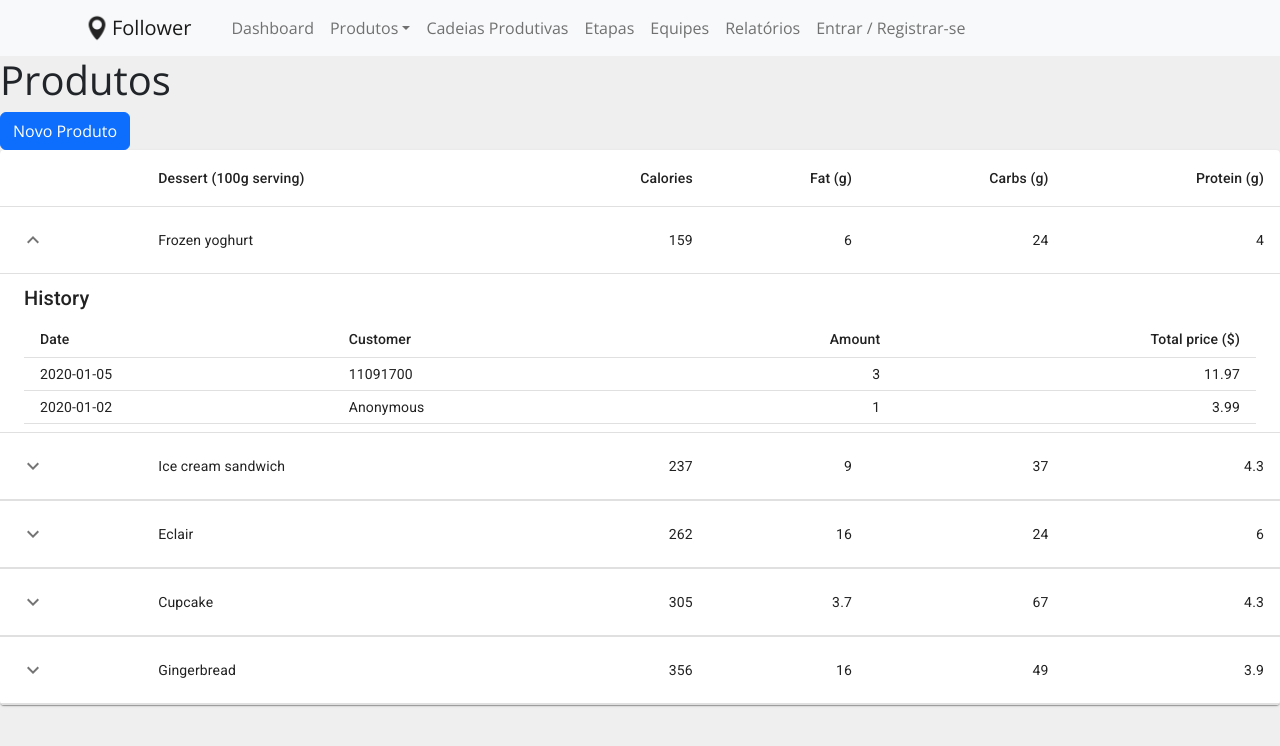
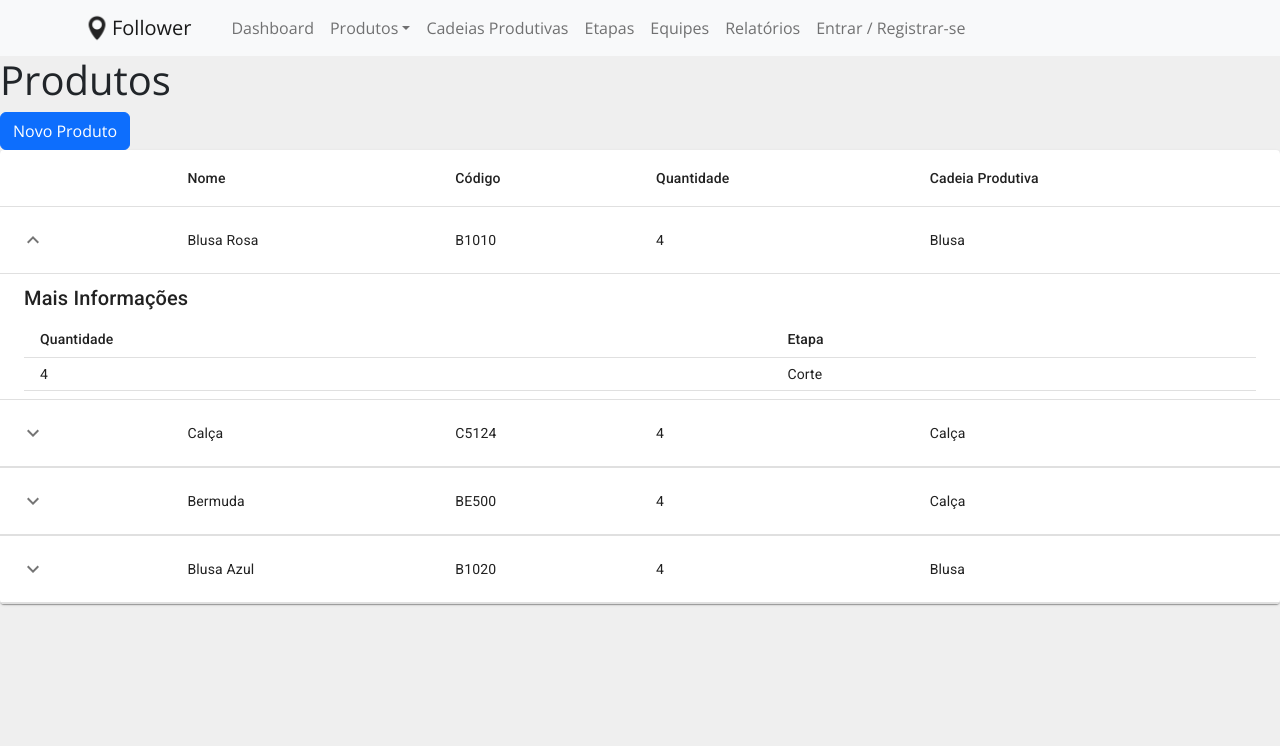
Before and after one commit to dsm-cefet-rj/trabalho-integrado-2022-2-grupo-1-psw, a React (Create React App) app: page /produtos in a window 1280 px wide. Both pictures are taken after a click on the button 33 px from the left and 240 px from the top of the page. Shown: the top 746 px of the page. Built offline with nearby package versions, Linux system fonts and the light colour scheme.

Commit message:
Collapsible Table Implementada em Produtos

```diff
--- a/src/components/produtos/Forms.js
+++ b/src/components/produtos/Forms.js
@@ -1,12 +1,12 @@
 import Button from 'react-bootstrap/Button';
 import Form from 'react-bootstrap/Form';
 
-function Forms2() {
+function Forms() {
   return (
     <Form>
-      <Form.Group className="mb-3" controlId="formApelido">
-        <Form.Label>Apelido</Form.Label>
-        <Form.Control type="string" placeholder="Digite o apelido do produto" />
+      <Form.Group className="mb-3" controlId="formNome">
+        <Form.Label>Nome</Form.Label>
+        <Form.Control type="string" placeholder="Digite o nome do produto" />
       </Form.Group>
 
       <Form.Group className="mb-3" controlId="formCodigo">
@@ -37,4 +37,4 @@ function Forms2() {
   );
 }
 
-export default Forms2;
+export default Forms;
--- a/src/components/produtos/Table.js
+++ b/src/components/produtos/Table.js
@@ -1,46 +1,130 @@
-function Table(){
-   return (
-    <table class="table table-striped table-hover table-bordered">
-        <thead class="thead-light">
-            <tr>
-            <th scope="col">Apelido</th>
-            <th scope="col">Código</th>
-            <th scope="col">Quantidade</th>
-            <th scope="col">Cadeia Produtiva</th>
-            <th scope="col">Etapa</th>
-            </tr>
-        </thead>
-        <tbody>
-            <tr>
-            <th scope="row">Blusa Azul</th>
-            <td>3222</td>
-            <td>3</td>
-            <td>Blusa</td>
-            <td>Corte</td>
-            </tr>
-            <tr>
-            <th scope="row">Calça Jeans</th>
-            <td>5677</td>
-            <td>8</td>
-            <td>Roupa de Baixo</td>
-            <td>Corte</td>
-            </tr>
-            <tr>
-            <th scope="row">Bermuda</th>
-            <td>7644</td>
-            <td>7</td>
-            <td>Roupa de Baixo</td>
-            <td>Costura</td>
-            </tr>
-            <tr>
-            <th scope="row">Blusa Rosa</th>
-            <td>3223</td>
-            <td>5</td>
-            <td>Blusa</td>
-            <td>Compra do Tecido</td>
-            </tr>
-        </tbody>
-        </table>
-   )
+import * as React from 'react';
+import PropTypes from 'prop-types';
+import Box from '@mui/material/Box';
+import Collapse from '@mui/material/Collapse';
+import IconButton from '@mui/material/IconButton';
+import Table from '@mui/material/Table';
+import TableBody from '@mui/material/TableBody';
+import TableCell from '@mui/material/TableCell';
+import TableContainer from '@mui/material/TableContainer';
+import TableHead from '@mui/material/TableHead';
+import TableRow from '@mui/material/TableRow';
+import Typography from '@mui/material/Typography';
+import Paper from '@mui/material/Paper';
+import KeyboardArrowDownIcon from '@mui/icons-material/KeyboardArrowDown';
+import KeyboardArrowUpIcon from '@mui/icons-material/KeyboardArrowUp';
+
+function createData(nome, codigo, quantidade, cadeia, etapa) {
+  return {
+    nome,
+    codigo,
+    quantidade,
+    cadeia,
+    info: [
+      {
+        quantidade: quantidade,
+        etapa: etapa,
+      },
+    ],
+  };
 }
-export default Table
+
+function Row(props) {
+  const { row } = props;
+  const [open, setOpen] = React.useState(false);
+
+  return (
+    <React.Fragment>
+      <TableRow sx={{ '& > *': { borderBottom: 'unset' } }}>
+        <TableCell>
+          <IconButton
+            aria-label="expand row"
+            size="small"
+            onClick={() => setOpen(!open)}
+          >
+            {open ? <KeyboardArrowUpIcon /> : <KeyboardArrowDownIcon />}
+          </IconButton>
+        </TableCell>
+        <TableCell align="left">{row.nome}</TableCell>
+        <TableCell align="left">{row.codigo}</TableCell>
+        <TableCell align="left">{row.quantidade}</TableCell>
+        <TableCell align="left">{row.cadeia}</TableCell>
+      </TableRow>
+      <TableRow>
+        <TableCell style={{ paddingBottom: 0, paddingTop: 0 }} colSpan={6}>
+          <Collapse in={open} timeout="auto" unmountOnExit>
+            <Box sx={{ margin: 1 }}>
+              <Typography variant="h6" gutterBottom component="div">
+                Mais Informações
+              </Typography>
+              <Table size="small" aria-label="Mais Informações">
+                <TableHead>
+                  <TableRow>
+                    <TableCell>Quantidade</TableCell>
+                    <TableCell>Etapa</TableCell>
+                  </TableRow>
+                </TableHead>
+                <TableBody>
+                  {row.info.map((infoRow) => (
+                    <TableRow key={infoRow.quantidade}>
+                      <TableCell component="th" scope="row">
+                        {infoRow.quantidade}
+                      </TableCell>
+                      <TableCell>{infoRow.etapa}</TableCell>
+                    </TableRow>
+                  ))}
+                </TableBody>
+              </Table>
+            </Box>
+          </Collapse>
+        </TableCell>
+      </TableRow>
+    </React.Fragment>
+  );
+}
+
+Row.propTypes = {
+  row: PropTypes.shape({
+    nome: PropTypes.string.isRequired,
+    codigo: PropTypes.string.isRequired,
+    quantidade: PropTypes.number.isRequired,
+    cadeia: PropTypes.string.isRequired,
+    etapa: PropTypes.string.isRequired,
+    info: PropTypes.arrayOf(
+      PropTypes.shape({
+        quantidade: PropTypes.number.isRequired,
+        etapa: PropTypes.string.isRequired,
+      }),
+    ).isRequired,
+  }).isRequired,
+};
+
+const rows = [
+  createData('Blusa Rosa', 'B1010', 4, 'Blusa', 'Corte'),
+  createData('Calça', 'C5124', 4, 'Calça', 'Costura'),
+  createData('Bermuda', 'BE500', 4, 'Calça', 'Molde'),
+  createData('Blusa Azul', 'B1020', 4, 'Blusa', 'Corte'),
+];
+
+export default function CollapsibleTable() {
+  return (
+    <TableContainer component={Paper}>
+      <Table aria-label="collapsible table">
+        <TableHead>
+          <TableRow>
+            <TableCell />
+            <TableCell align="left">Nome</TableCell>
+            <TableCell align="left">Código</TableCell>
+            <TableCell align="left">Quantidade</TableCell>
+            <TableCell align="left">Cadeia Produtiva</TableCell>
+          </TableRow>
+        </TableHead>
+        <TableBody>
+          {rows.map((row) => (
+            <Row key={row.name} row={row} />
+          ))}
+        </TableBody>
+      </Table>
+    </TableContainer>
+  );
+}
--- a/src/components/produtos/TableComponent.js
+++ /dev/null
@@ -1,151 +0,0 @@
-import * as React from 'react';
-import PropTypes from 'prop-types';
-import Box from '@mui/material/Box';
-import Collapse from '@mui/material/Collapse';
-import IconButton from '@mui/material/IconButton';
-import Table from '@mui/material/Table';
-import TableBody from '@mui/material/TableBody';
-import TableCell from '@mui/material/TableCell';
-import TableContainer from '@mui/material/TableContainer';
-import TableHead from '@mui/material/TableHead';
-import TableRow from '@mui/material/TableRow';
-import Typography from '@mui/material/Typography';
-import Paper from '@mui/material/Paper';
-import KeyboardArrowDownIcon from '@mui/icons-material/KeyboardArrowDown';
-import KeyboardArrowUpIcon from '@mui/icons-material/KeyboardArrowUp';
-
-function createData(name, calories, fat, carbs, protein, price) {
-  return {
-    name,
-    calories,
-    fat,
-    carbs,
-    protein,
-    price,
-    history: [
-      {
-        date: '2020-01-05',
-        customerId: '11091700',
-        amount: 3,
-      },
-      {
-        date: '2020-01-02',
-        customerId: 'Anonymous',
-        amount: 1,
-      },
-    ],
-  };
-}
-
-function Row(props) {
-  const { row } = props;
-  const [open, setOpen] = React.useState(false);
-
-  return (
-    <React.Fragment>
-      <TableRow sx={{ '& > *': { borderBottom: 'unset' } }}>
-        <TableCell>
-          <IconButton
-            aria-label="expand row"
-            size="small"
-            onClick={() => setOpen(!open)}
-          >
-            {open ? <KeyboardArrowUpIcon /> : <KeyboardArrowDownIcon />}
-          </IconButton>
-        </TableCell>
-        <TableCell component="th" scope="row">
-          {row.name}
-        </TableCell>
-        <TableCell align="right">{row.calories}</TableCell>
-        <TableCell align="right">{row.fat}</TableCell>
-        <TableCell align="right">{row.carbs}</TableCell>
-        <TableCell align="right">{row.protein}</TableCell>
-      </TableRow>
-      <TableRow>
-        <TableCell style={{ paddingBottom: 0, paddingTop: 0 }} colSpan={6}>
-          <Collapse in={open} timeout="auto" unmountOnExit>
-            <Box sx={{ margin: 1 }}>
-              <Typography variant="h6" gutterBottom component="div">
-                History
-              </Typography>
-              <Table size="small" aria-label="purchases">
-                <TableHead>
-                  <TableRow>
-                    <TableCell>Date</TableCell>
-                    <TableCell>Customer</TableCell>
-                    <TableCell align="right">Amount</TableCell>
-                    <TableCell align="right">Total price ($)</TableCell>
-                  </TableRow>
-                </TableHead>
-                <TableBody>
-                  {row.history.map((historyRow) => (
-                    <TableRow key={historyRow.date}>
-                      <TableCell component="th" scope="row">
-                        {historyRow.date}
-                      </TableCell>
-                      <TableCell>{historyRow.customerId}</TableCell>
-                      <TableCell align="right">{historyRow.amount}</TableCell>
-                      <TableCell align="right">
-                        {Math.round(historyRow.amount * row.price * 100) / 100}
-                      </TableCell>
-                    </TableRow>
-                  ))}
-                </TableBody>
-              </Table>
-            </Box>
-          </Collapse>
-        </TableCell>
-      </TableRow>
-    </React.Fragment>
-  );
-}
-
-Row.propTypes = {
-  row: PropTypes.shape({
-    calories: PropTypes.number.isRequired,
-    carbs: PropTypes.number.isRequired,
-    fat: PropTypes.number.isRequired,
-    history: PropTypes.arrayOf(
-      PropTypes.shape({
-        amount: PropTypes.number.isRequired,
-        customerId: PropTypes.string.isRequired,
-        date: PropTypes.string.isRequired,
-      }),
-    ).isRequired,
-    name: PropTypes.string.isRequired,
-    price: PropTypes.number.isRequired,
-    protein: PropTypes.number.isRequired,
-  }).isRequired,
-};
-
-const rows = [
-  createData('Frozen yoghurt', 159, 6.0, 24, 4.0, 3.99),
-  createData('Ice cream sandwich', 237, 9.0, 37, 4.3, 4.99),
-  createData('Eclair', 262, 16.0, 24, 6.0, 3.79),
-  createData('Cupcake', 305, 3.7, 67, 4.3, 2.5),
-  createData('Gingerbread', 356, 16.0, 49, 3.9, 1.5),
-];
-
-export default function CollapsibleTable() {
-  return (
-    <TableContainer component={Paper}>
-      <Table aria-label="collapsible table">
-        <TableHead>
-          <TableRow>
-            <TableCell />
-            <TableCell>Dessert (100g serving)</TableCell>
-            <TableCell align="right">Calories</TableCell>
-            <TableCell align="right">Fat&nbsp;(g)</TableCell>
-            <TableCell align="right">Carbs&nbsp;(g)</TableCell>
-            <TableCell align="right">Protein&nbsp;(g)</TableCell>
-          </TableRow>
-        </TableHead>
-        <TableBody>
-          {rows.map((row) => (
-            <Row key={row.name} row={row} />
-          ))}
-        </TableBody>
-      </Table>
-    </TableContainer>
-  );
-}
--- a/src/pages/Produtos.js
+++ b/src/pages/Produtos.js
@@ -1,6 +1,6 @@
 import * as React from 'react';
 import { StyledEngineProvider } from '@mui/material/styles';
-import Table from '../components/produtos/TableComponent.js'
+import Table from '../components/produtos/Table.js'
 
 function Produtos() {
   return (
```
